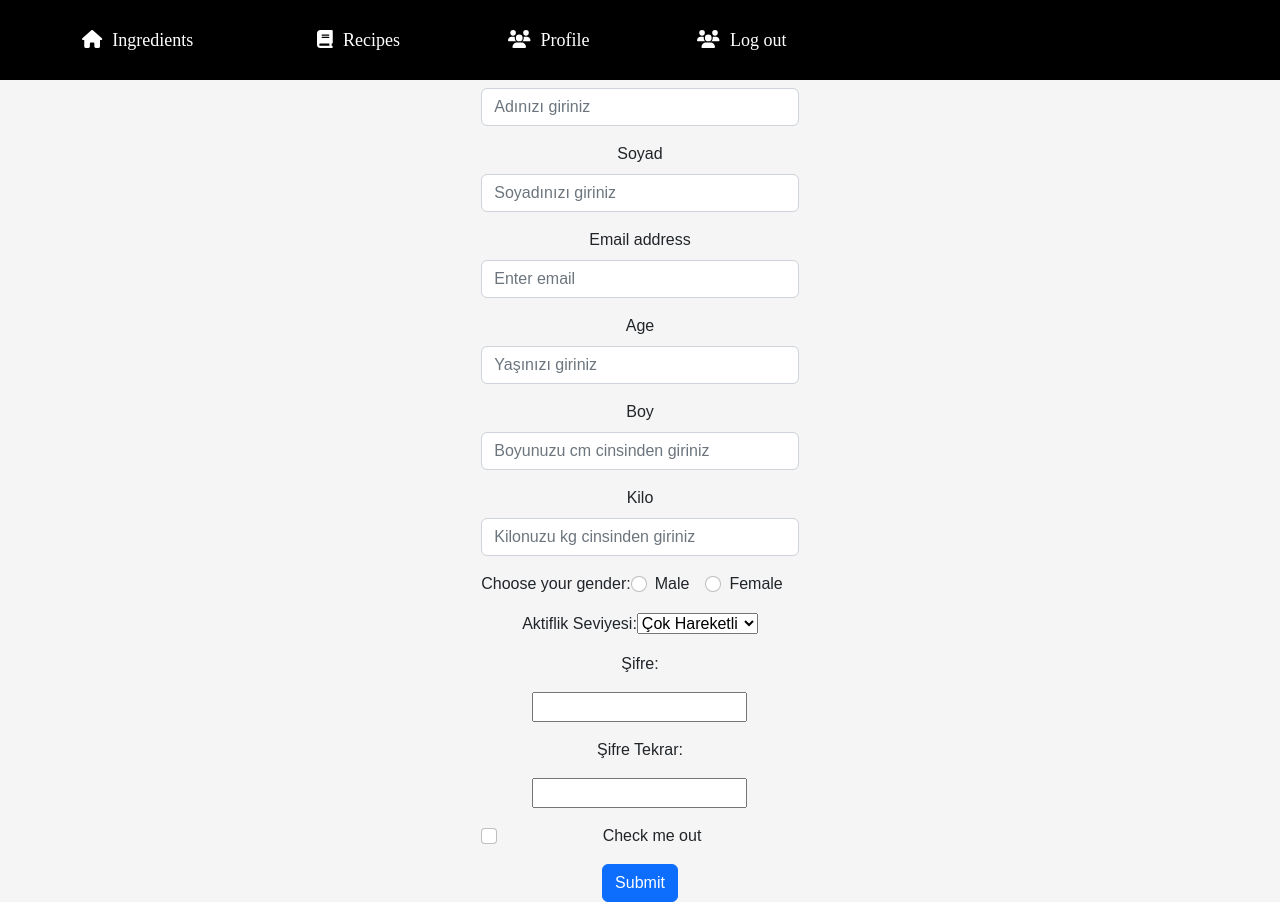
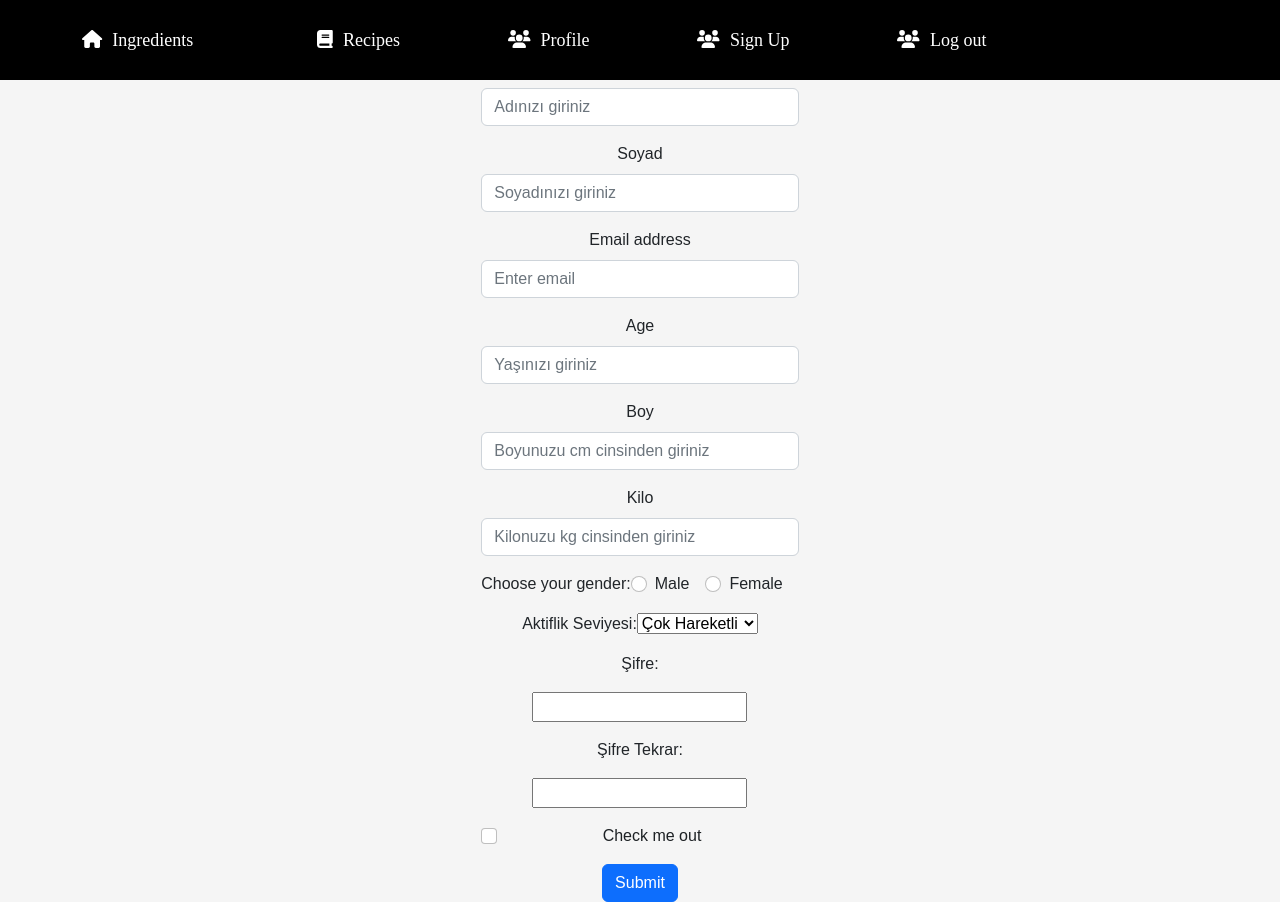
Before and after one commit to alperenkoruyucu/CSE-3044-Frontend-project, a React (Create React App) app in the folder swproject/: page /Signup in a window 1280 px wide. Built offline with nearby package versions, Linux system fonts and the light colour scheme.

Commit message:
Navbar improvements

```diff
--- a/swproject/package.json
+++ b/swproject/package.json
@@ -17,7 +17,7 @@
     "react-bootstrap": "^2.7.2",
     "react-dom": "^18.2.0",
     "react-icons": "^4.8.0",
-    "react-router-dom": "^6.10.0",
+    "react-router-dom": "^6.11.2",
     "react-scripts": "^5.0.1",
     "web-vitals": "^2.1.4"
   },
--- a/swproject/src/App.js
+++ b/swproject/src/App.js
@@ -14,14 +14,15 @@ function App() {
       <div className="spectrum-background">
         <div className="row">
           <Navbarx />
-        </div>
-        <Router>
+          <Router>
           <Routes>
-            <Route exact path="/Signup" element={<Signup />} />
-            <Route exact path="/Profile" element={<ProfilePage />} />
-            <Route exact path="/Recipe" element={<Recipe />} />
+            <Route exact path="/signup" element={<Signup />} />
+            <Route exact path="/profile" element={<ProfilePage />} />
+            <Route exact path="/recipes" element={<Recipe />} />
           </Routes>
         </Router>
+        </div>
+
       </div>
     </div>
   );
--- a/swproject/src/Components/CardList.js
+++ b/swproject/src/Components/CardList.js
@@ -27,7 +27,7 @@ function CardList() {
                 style={{
                   display: "flex",
                   flexDirection: "column",
-                  gap:"5px",
+                  gap:"12px",
                   marginTop: "80px",
                   width: "100%"
                 }}
@@ -35,7 +35,7 @@ function CardList() {
                 <div style={{
                   display: "flex",
                   flexDirection: "row",
-                  justifyContent: "space-between",
+                  justifyContent: "space-evenly",
                   width: "100%"
                 }}>
                 <Card
@@ -75,7 +75,7 @@ function CardList() {
                 <div style={{
                   display: "flex",
                   flexDirection: "row",
-                  justifyContent: "space-between",
+                  justifyContent: "space-evenly",
                   width: "100%"
                 }}>
                 <Card
--- a/swproject/src/Components/navbar/navbar.js
+++ b/swproject/src/Components/navbar/navbar.js
@@ -16,15 +16,19 @@ function Navbarx() {
         {/* <Navbar.Toggle aria-controls="basic-navbar-nav" /> */}
         <Navbar.Collapse id="basic-navbar-nav">
           <Nav className="ml-auto">
-             <Nav.Link style={{fontFamily:"Times New Roman",fontSize:"18px",paddingRight:"100px"}} href="#home">
+             <Nav.Link style={{fontFamily:"Times New Roman",fontSize:"18px",paddingRight:"100px"}} href="/recipes">
                 <FontAwesomeIcon icon={faBook} style={{marginRight: "10px"}} />
                 Recipes
             </Nav.Link>
-            <Nav.Link style={{fontFamily:"Times New Roman",fontSize:"18px",paddingRight:"100px"}} href="#home">
+            <Nav.Link style={{fontFamily:"Times New Roman",fontSize:"18px",paddingRight:"100px"}} href="/profile">
                 <FontAwesomeIcon icon={faUsers} style={{marginRight: "10px"}} />
                 Profile
             </Nav.Link>
-            <Nav.Link style={{fontFamily:"Times New Roman",fontSize:"18px",paddingRight:"100px"}} href="#home">
+            <Nav.Link style={{fontFamily:"Times New Roman",fontSize:"18px",paddingRight:"100px"}} href="/signup">
+                <FontAwesomeIcon icon={faUsers} style={{marginRight: "10px"}} />
+                Sign Up
+            </Nav.Link>
+            <Nav.Link style={{fontFamily:"Times New Roman",fontSize:"18px",paddingRight:"100px"}} href="/logout">
                 <FontAwesomeIcon icon={faUsers} style={{marginRight: "10px"}} />
                 Log out
             </Nav.Link>
```
Also changed, not shown: 1 other file (tests, documents, lock files or other folders).
